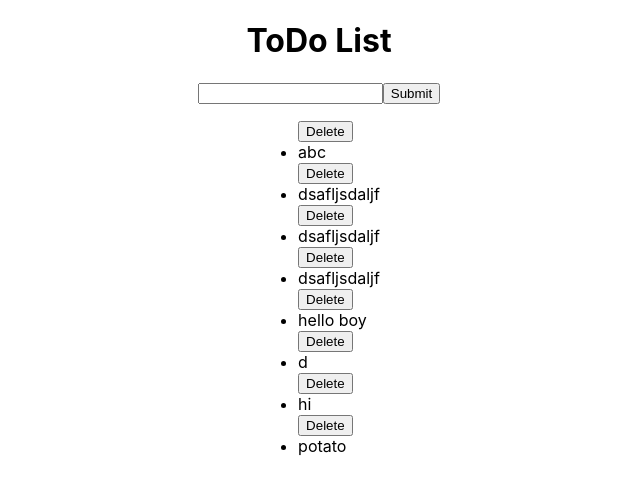
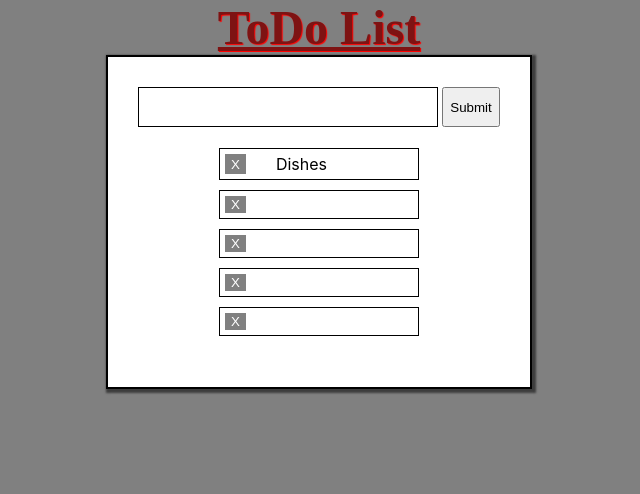
Before and after one commit to alexjmitchell/react-todo, a React app: page / in a window 1280 px wide. Shown: the whole page, without its empty margins (321-961 px from the left). Built offline with nearby package versions, Linux system fonts and the light colour scheme; data requests are answered from the project's data file.

Commit message:
items now delete and added styling

```diff
--- a/db.json
+++ b/db.json
@@ -1,36 +1,24 @@
 {
   "items": [
     {
-      "itemName": "abc",
+      "itemName": "Dishes",
       "id": 1
     },
     {
-      "itemName": "dsafljsdaljf",
+      "itemName": "",
       "id": 2
     },
     {
-      "itemName": "dsafljsdaljf",
+      "itemName": "",
       "id": 3
     },
     {
-      "itemName": "dsafljsdaljf",
+      "itemName": "",
       "id": 4
     },
     {
-      "itemName": "hello boy",
+      "itemName": "",
       "id": 5
-    },
-    {
-      "itemName": "d",
-      "id": 6
-    },
-    {
-      "itemName": "hi",
-      "id": 7
-    },
-    {
-      "itemName": "potato",
-      "id": 8
     }
   ]
 }
--- a/src/components/App.js
+++ b/src/components/App.js
@@ -1,6 +1,6 @@
 import React from "react"
 import { Provider } from "react-redux"
-import store from "../store"
+import store from "../store/store"
 import Main from "../pages/Main"
 
 function App() {
--- a/src/components/Form.js
+++ b/src/components/Form.js
@@ -10,6 +10,7 @@ export default function(props) {
     event.preventDefault()
 
     dispatch(addItem(item))
+    setItem("")
   }
 
   const handleOnChange = event => {
--- a/src/pages/Main.js
+++ b/src/pages/Main.js
@@ -16,17 +16,23 @@ export default props => {
   return (
     <div className="container">
       <h1>ToDo List</h1>
+      <main className="todo-list">
         <Form />
         <ul>
           {items.map((item, i) => (
-          <>
-            <button id={item.id} key={"button-" + i}>
-              Delete
+            <div className="list">
+              <button
+                id={item.id}
+                key={"button-" + i}
+                onClick={event => dispatch(deleteItem(item.id))}
+              >
+                X
               </button>
               <li key={"item-" + i}>{item.itemName}</li>
-          </>
+            </div>
           ))}
         </ul>
+      </main>
     </div>
   )
 }
--- a/src/store/actions/Todo-actions.js
+++ b/src/store/actions/Todo-actions.js
@@ -22,13 +22,10 @@ export const listItems = () => {
   }
 }
 
-export const deleteItem = item => {
+export const deleteItem = id => {
   return dispatch => {
-    axios.delete("/items", { item }).then(response => {
-      dispatch({
-        type: "DELETE_ITEM",
-        payload: response.data
-      })
+    axios.delete("/items/" + id).then(response => {
+      dispatch(listItems())
     })
   }
 }
--- a/src/store/reducers/TodoReducer.js
+++ b/src/store/reducers/TodoReducer.js
@@ -14,11 +14,11 @@ export default (state = initialState, action = {}) => {
         ...state,
         items: action.payload
       }
-    case "DELETE_ITEM":
-      return {
-        ...state,
-        items: action.payload
-      }
+    // case "DELETE_ITEM":
+    //   return {
+    //     ...state,
+    //     items: [state.items.filter(item => item.id !== action.payload)]
+    //   }
     default:
       return state
   }
--- a/src/store.js
+++ b/src/store/store.js
@@ -1,7 +1,7 @@
 import { createStore, combineReducers, applyMiddleware } from "redux"
 import thunk from "redux-thunk"
 
-import TodoReducer from "./store/reducers/TodoReducer"
+import TodoReducer from "./reducers/TodoReducer"
 
 const rootReducer = combineReducers({
   TodoReducer
--- a/src/styles/base.css
+++ b/src/styles/base.css
@@ -1,5 +1,6 @@
 html {
   box-sizing: border-box;
+  font-size: 1rem;
   width: 100%;
 }
 *,
@@ -15,6 +16,7 @@ body {
     sans-serif;
   -webkit-font-smoothing: antialiased;
   -moz-osx-font-smoothing: grayscale;
+  background: grey;
 }
 
 code {
@@ -23,6 +25,71 @@ code {
 }
 
 .container {
- display: grid;
- justify-items: center;
+  display: grid;
+  justify-items: center;
 }
+
+.container ul {
+  display: flex;
+  flex-direction: column;
+  list-style: none;
+  padding: 0;
+}
+
+.list {
+  display: flex;
+  margin: 5px;
+  border: 1px solid black;
+  padding: 5px;
+  width: 200px;
+}
+
+.list li {
+  margin-left: 30px;
+}
+
+.list button {
+  color: white;
+  background: grey;
+  border: none;
+  outline: none;
+  cursor: pointer;
+}
+
+.Todo-wrapper {
+  display: flex;
+  height: 40px;
+}
+
+.Todo-wrapper input {
+  outline-color: none;
+  padding-left: 20px;
+  margin-right: 4px;
+  width: 300px;
+  border: 1px solid black;
+}
+
+.Todo-wrapper input:focus {
+  background: rgba(128, 128, 128, 0.521);
+  outline-color: rgb(47, 125, 47);
+  color: white;
+  font-size: 1.3rem;
+}
+
+.todo-list {
+  border: 2px solid black;
+  padding: 30px;
+  display: grid;
+  justify-items: center;
+  box-shadow: 2px 2px 2px 2px rgba(0, 0, 0, 0.527);
+  background: white;
+}
+
+h1 {
+  font-size: 3rem;
+  font-family: cursive;
+  margin: 0;
+  text-decoration: underline;
+  color: rgb(126, 19, 19);
+  text-shadow: 1px 1px 1px red;
+}
```
Lines whose indentation alone changed are shown as unchanged.
